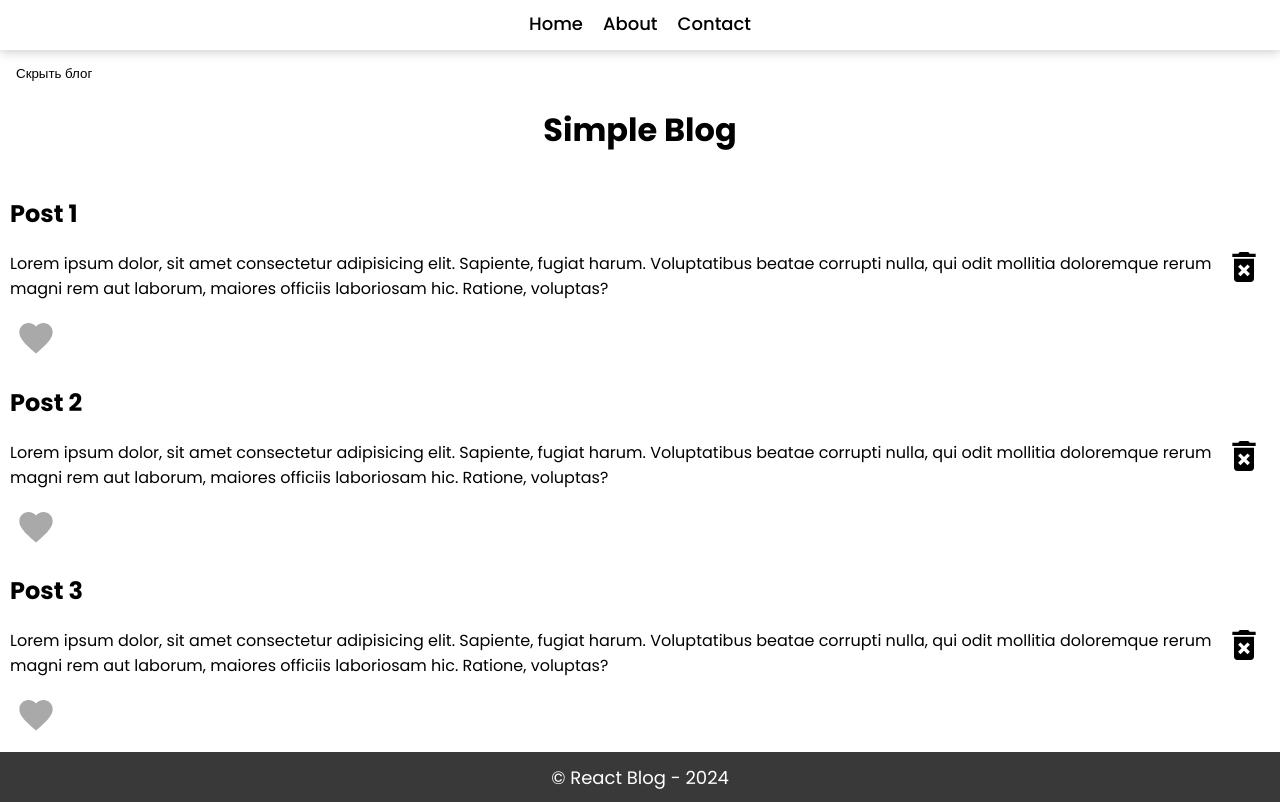
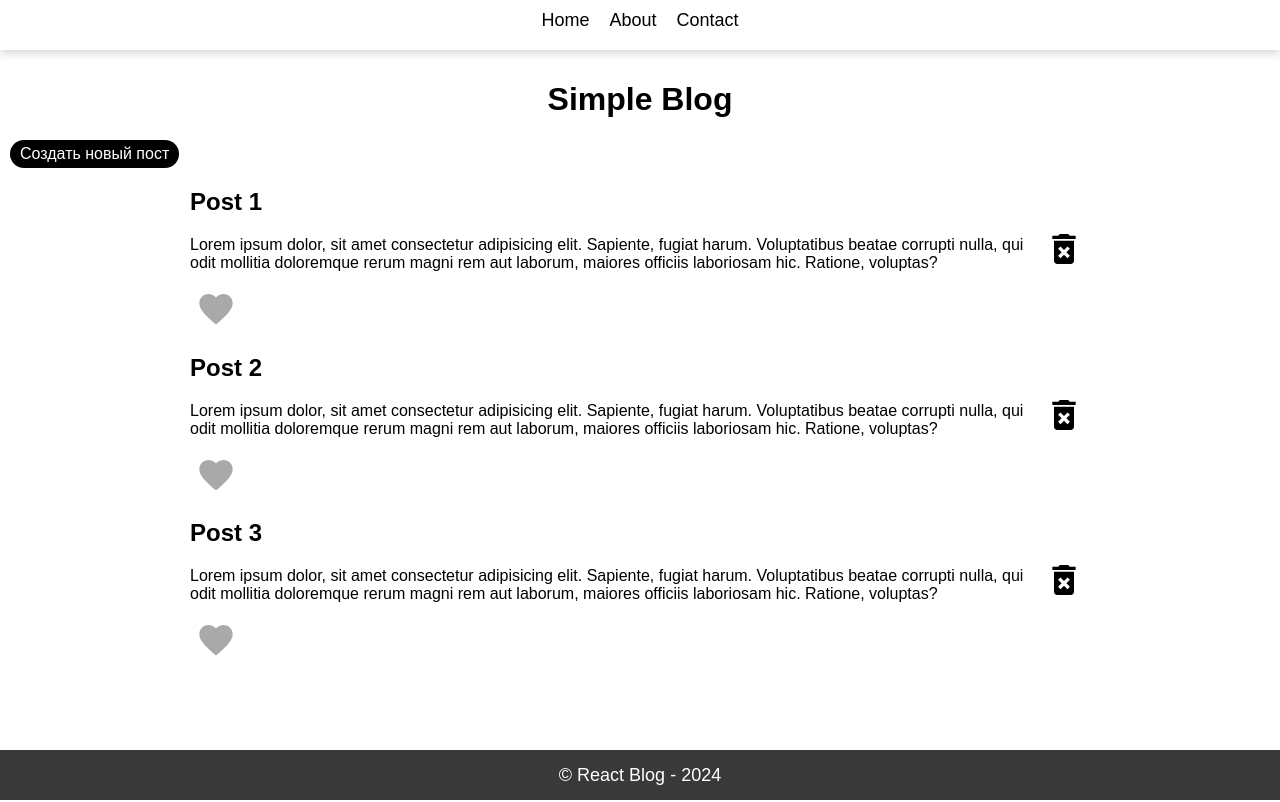
Before and after one commit to Bohdansnopok/react-blog, a React (Create React App) app: page / in a window 1280 px wide. Built offline with nearby package versions, Linux system fonts and the light colour scheme.

Commit message:
adde form

```diff
--- a/src/App.css
+++ b/src/App.css
@@ -1,4 +1,4 @@
-@import url('https://fonts.googleapis.com/css2?family=Poppins:wght@300;400;500;600;700;800;900&display=swap');
+@import url('https://fonts.googleapis.com/css2?famile=Nunito:wght@300;400;500;600;700;800;900&display=swap');
 
 * {
   box-sizing: border-box
@@ -6,7 +6,7 @@
 
 body {
   margin: 0;
-  font-family: 'Poppins', sans-serif;
+  font-family: 'Nunito', sans-serif;
 }
 
 a {
@@ -16,10 +16,19 @@ a {
 button {
   outline: unset;
   border: none;
-  font-family: "Poppins", sans-serif;
   cursor: pointer;
   user-select: none;
   background-color: unset;
+}
+
+input, textarea {
+  outline: unset;
+  border: none;
+}
+
+input, button, textarea {
+  font-family: 'Nunito', sans-serif;
+  font-size: 16px;
 }
 
 main {
--- a/src/components/BlogContent/BlogContent.css
+++ b/src/components/BlogContent/BlogContent.css
@@ -0,0 +1,16 @@
+.posts {
+    width: 900px;
+    margin: 0 auto;
+}
+
+.blackBtn {
+    padding: 5px 10px;
+    border-radius: 16px;
+    background-color: black;
+    color: white;
+    transition: all .3s;
+}
+
+.blackBtn:hover {
+    background-color: rgba(1, 1, 1, 0.8);
+}
--- a/src/components/BlogContent/BlogContent.jsx
+++ b/src/components/BlogContent/BlogContent.jsx
@@ -2,10 +2,12 @@ import './BlogContent.css'
 import {posts} from "../../shared/projectData";
 import {BlogCard} from "./components/BlogCard";
 import {Component} from "react";
+import {AddPostForm} from "./components/AddPostForm";
 
 export class BlogContent extends Component {
     state = {
-        showBlog: true,
+        /*showBlog: true,*/
+        showAddForm: false,
         blockArr: JSON.parse(localStorage.getItem('blogPosts')) || posts
     }
 
@@ -20,13 +22,13 @@ export class BlogContent extends Component {
         localStorage.setItem('blogPosts', JSON.stringify(temp))
     }
 
-    toggleBlog = () => {
+    /*toggleBlog = () => {
         this.setState(({showBlog}) => {
             return {
                 showBlog: !showBlog
             }
         })
-    }
+    }*/
 
     deletePost = pos => {
         if (window.confirm(`Удалить ${this.state.blockArr[pos].title}?`)) {
@@ -38,6 +40,18 @@ export class BlogContent extends Component {
 
             localStorage.setItem('blogPosts', JSON.stringify(temp))
         }
+    }
+
+    handleAddFormShow = () => {
+        this.setState({
+            showAddForm: true,
+        })
+    }
+
+    handleAddFormHide = () => {
+        this.setState({
+            showAddForm: false,
+        })
     }
 
     render() {
@@ -56,20 +70,23 @@ export class BlogContent extends Component {
 
         return (
             <>
-                <button onClick={this.toggleBlog}>
+                {this.state.showAddForm ? <AddPostForm handleAddFormHide={this.handleAddFormHide}/> : null}
+
+                {/*<button onClick={this.toggleBlog}>
                     {
                         this.state.showBlog ? 'Скрыть блог' : 'Показать Блог'
                     }
-                </button>
-                {
-                    this.state.showBlog ?
-                        <>
-                            <h1>Simple Blog</h1>
-                            <div className="posts">
-                                {blogPosts}
-                            </div>
-                        </> : null
-                }
+                </button>*/}
+                {/*{
+                    this.state.showBlog ?*/}
+                <>
+                    <h1>Simple Blog</h1>
+                    <button className="blackBtn" onClick={this.handleAddFormShow}>Создать новый пост</button>
+                    <div className="posts">
+                        {blogPosts}
+                    </div>
+                </>
+                {/*: null}*/}
             </>
         )
     }
--- /dev/null
+++ b/src/components/BlogContent/components/AddPostForm.css
@@ -0,0 +1,50 @@
+.AddPostForm {
+    position: fixed;
+    left: 50%;
+    top: 50%;
+    transform: translate(-50%, -50%);
+    z-index: 100;
+    background-color: #fff;
+    width: 300px;
+    padding: 20px;
+    text-align: center;
+    border-radius: 10px;
+}
+
+.hideBtn {
+    position: absolute;
+    top: 5px;
+    right: 0;
+}
+
+.AddPostForm div + div {
+    margin-top: 10px;
+}
+
+.AddPostForm h2 {
+    margin: 0;
+    margin-bottom: 10px;
+}
+
+.overlay {
+    position: fixed;
+    left: 0;
+    top: 0;
+    right: 0;
+    bottom: 0;
+    width: 100%;
+    height: 100%;
+    background-color: rgba(1, 1, 1, 0.5);
+    z-index: 1;
+}
+
+.addFormInput {
+    width: 100%;
+    padding: 10px;
+    border-radius: 8px;
+    border: 1px solid rgb(138, 136, 136);
+}
+
+.addFormInput:focus::placeholder {
+    color: transparent;
+}
--- /dev/null
+++ b/src/components/BlogContent/components/AddPostForm.jsx
@@ -0,0 +1,24 @@
+import './AddPostForm.css'
+import CancelIcon from '@mui/icons-material/Cancel';
+
+export const AddPostForm = (props) => {
+    return (
+        <>
+            <form action="" className="AddPostForm">
+                <button className="hideBtn" onClick={props.handleAddFormHide}><CancelIcon/></button>
+                <h2>Создание поста</h2>
+                <div>
+                    <input className="addFormInput" type="text" name='postTitle' placeholder="Заголовок поста"/>
+                </div>
+                <div>
+                    <textarea className="addFormInput" name="postDescription" placeholder="Описание поста"/>
+                </div>
+                <div>
+                    <button onClick={props.handleAddFormHide} className="blackBtn" type="button">Добавить пост</button>
+                </div>
+            </form>
+            <div onClick={props.handleAddFormHide} className="overlay">
+            </div>
+        </>
+    )
+}
```
